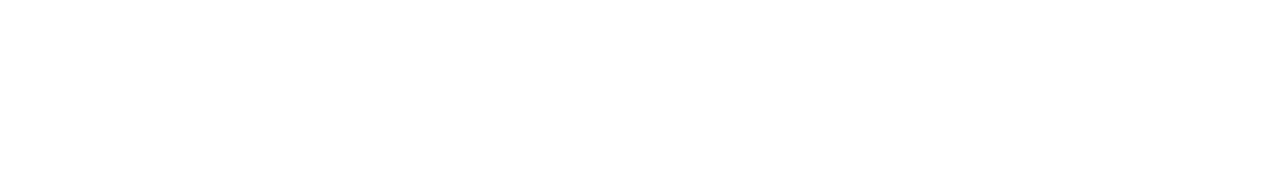
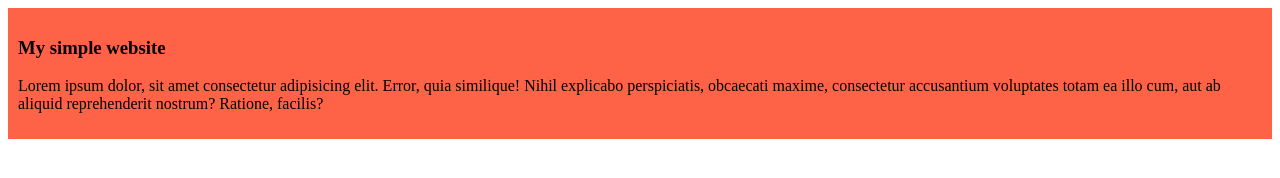
Before and after one commit to mushfiqul1888/my-simple-website, a plain HTML site: page index.html in a window 1280 px wide. Drawn offline with Linux system fonts and the light colour scheme.

Commit message:
added the first blog

```diff
--- a/index.html
+++ b/index.html
@@ -4,8 +4,15 @@
     <meta charset="UTF-8">
     <meta name="viewport" content="width=device-width, initial-scale=1.0">
     <title>My simple website</title>
+    <link rel="stylesheet" href="styles/blog.css">
 </head>
 <body>
-
+    <div>
+        <h3>My simple website</h3>
+        <p>Lorem ipsum dolor, sit amet consectetur adipisicing elit.
+            Error, quia similique! Nihil explicabo perspiciatis, obcaecati maxime,
+            consectetur accusantium voluptates totam ea illo cum,
+            aut ab aliquid reprehenderit nostrum? Ratione, facilis?</p>
+    </div>
 </body>
 </html>
--- /dev/null
+++ b/styles/blog.css
@@ -0,0 +1,4 @@
+div{
+    background-color: tomato;
+    padding: 10px;
+}
```
